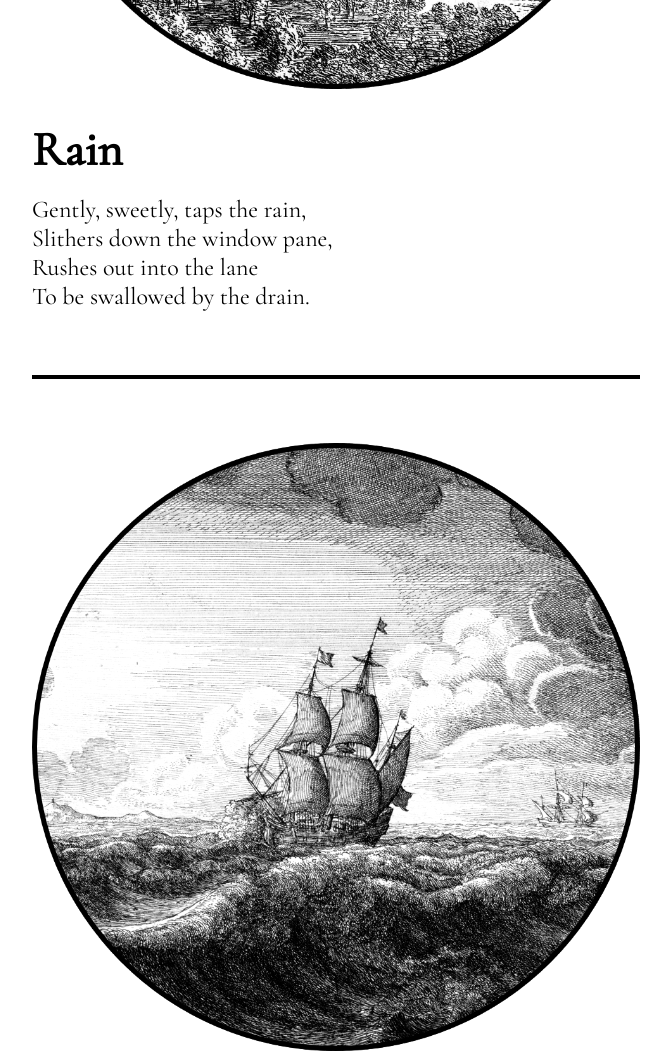
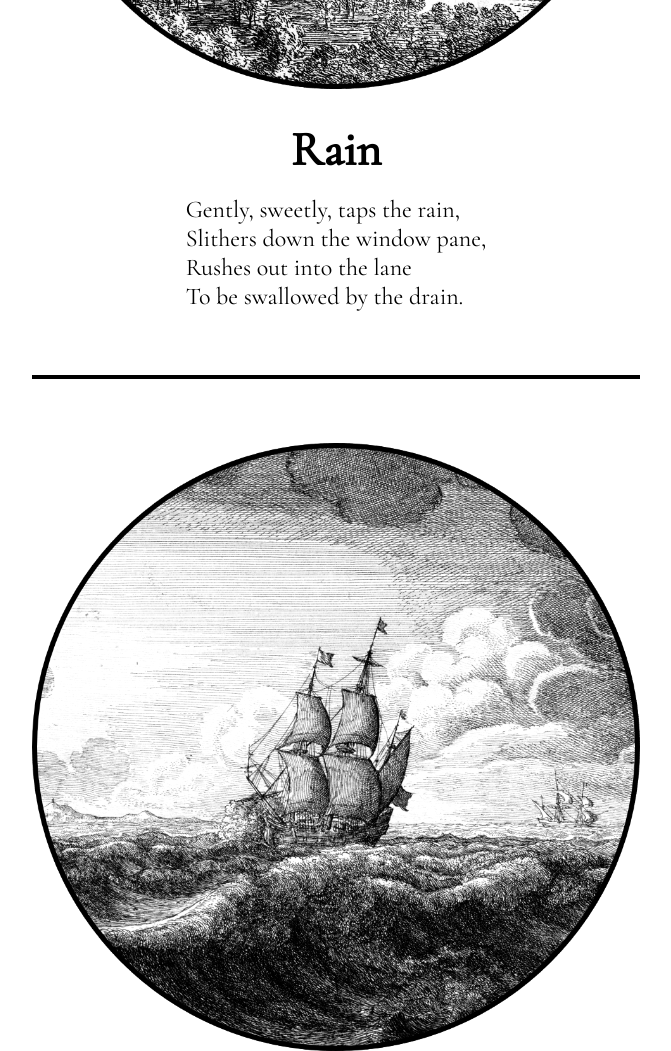
Before and after one commit to jrc03c/alltheworldtome.com, a plain HTML site: page read/index.html in a window 1280 px wide. Shown: the part 1140-2191 px from the top of the page, without its empty margins (304-975 px from the left). Drawn offline with nearby package versions, Linux system fonts and the light colour scheme.

Commit message:
Updated the indentation. It's prettier now.

```diff
--- a/read/index.html
+++ b/read/index.html
@@ -98,6 +98,19 @@
 			#loading {
 				text-align: center;
 			}
+
+			.title {
+				text-align: center;
+			}
+
+			.poem {
+				text-align: center;
+			}
+
+			.poem-inner {
+				display: inline-block;
+				text-align: left;
+			}
 		</style>
 	</head>
 	<body>
@@ -122,7 +135,9 @@
 
 				<h1 v-if="page.title" class="title" v-html="page.title"></h1>
 
-				<div class="poem" v-html="render(page.poem)"></div>
+				<div class="poem">
+					<div class="poem-inner" v-html="render(page.poem)"></div>
+				</div>
 
 				<hr>
 			</div>
```
